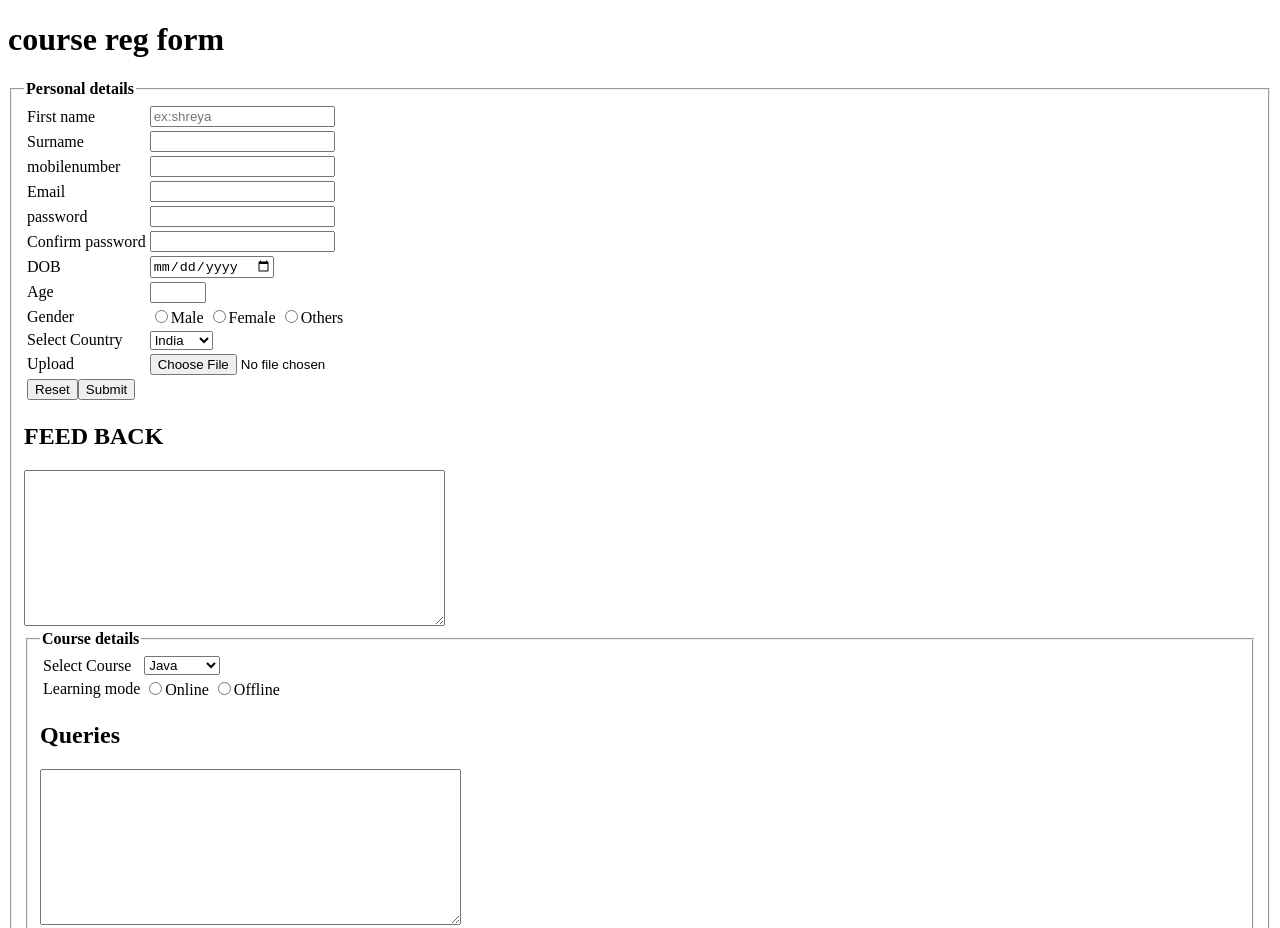
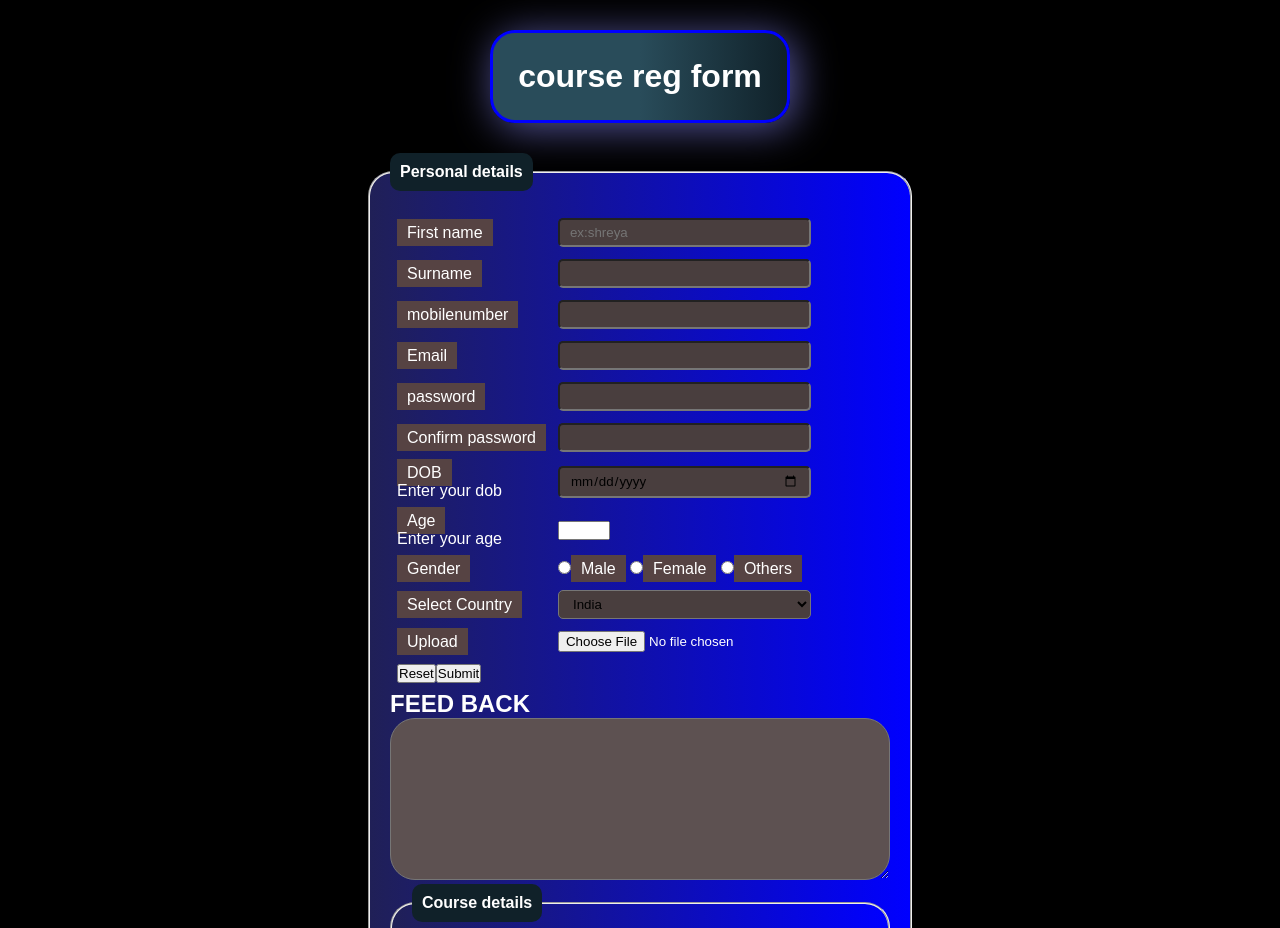
Before and after one commit to Shreya-ms08/FINAL_HTML1, a plain HTML site: page project5.html in a window 1280 px wide. Shown: the top 928 px of the page. Drawn offline with Linux system fonts and the light colour scheme.

Commit message:
TEXT CHANGED

```diff
--- /dev/null
+++ b/project5.css
@@ -0,0 +1,99 @@
+*{
+    margin: 0;
+    padding: 0;
+    box-sizing: border-box;
+    font-family: sans-serif;
+}
+body{
+    background-color: black;
+    color: white;
+}
+#form1{
+    color: white;
+    text-align: center;
+    background: linear-gradient(to right,#294C5A 50%, #102129);
+    padding: 25px;
+    width: 300px;
+    margin: 30px auto;
+    border: 3px solid blue;
+    border-radius: 25px;
+    box-shadow: 5px 5px 40px rgb(86, 86, 157);
+    transition: all 0.5s ease-in;
+}
+#form1:hover{
+    transform: scale(1.05) translateY(-5px);
+
+
+}
+form{
+    width: 500px;
+    margin: 0px auto;
+
+}
+fieldset{
+    width: 500px;
+    margin: 0px auto;
+    padding: 20px;
+    background: linear-gradient(to right, rgb(32, 32, 87), blue) ;
+    border-radius:25px ;
+
+
+}
+legend{
+    background-color: #102129;
+    padding: 10px;
+    border-radius: 10px;
+}
+td{
+    padding: 5px;
+}
+input[type="text"],input[type="tel"],input[type="email"],input[type="password"],input[type="date"],select{
+    padding: 5px 10px;
+    width: 100% ;
+    background-color: rgb(73, 62, 62);
+    border-radius: 5px;
+}
+label{
+    padding: 5px 10px;
+    width: 100% ;
+    background-color: rgb(86, 67, 67);
+
+}
+textarea{
+    padding: 5px 10px;
+    width: 100% ;
+    background-color: rgb(93, 81, 81);
+    border-radius: 25px;
+
+
+}
+.tooltip{
+    background-color: rgb(107, 68, 203);
+    padding: 10px;
+    border-radius: 10px;
+    margin-top: 7px;
+    border: 2px double;
+    font-size: 10px;
+    display: none;
+
+}
+input:focus+ .tooltip{
+    display: block;
+
+}
+inpu[type="radio"]:checked+label{
+    color: aqua;
+    font-size: 20px;
+}
+.correct, .wrong{
+    height: 40px;
+    width: 40px;
+    margin-top: 10px;
+    display: none;
+}
+input[type="email"]:valid:focus ~ .correct{
+    display: inline;
+}
+input[type="email"]:invalid:focus~ .wrong{
+    display: inline;
+}
--- a/project5.html
+++ b/project5.html
@@ -4,32 +4,35 @@
     <meta charset="UTF-8">
     <meta name="viewport" content="width=device-width, initial-scale=1.0">
     <title>Course registration form</title>
+    <link rel="stylesheet" href="./project5.css">
 </head>
 <body>
-    <h1>course reg form</h1>
+    <h1 id="form1">course reg form</h1>
     <fieldset> <legend><strong>Personal details</strong>
     </legend>
     <form action="./server.html" autocomplete="on" method="post">
         <table>
             <tr>
                 <td><label for="fname">First name</label></td>
-                <td><input type="text"placeholder="ex:shreya" required><br></td>
+                <td><input type="text"placeholder="ex:shreya" required> <p class="tooltip">Enter your name</p></td>
             </tr>
             <tr>
-                <td><label for="sname">Surname</label></td>
+                <td><label for="sname">Surname</label><p class="tooltip">Enter your surname</p></td>
             <td><input type="text"><br></td>
         </tr>
             <tr>
-                <td><label for="mobnum">mobilenumber</label></td>
+                <td><label for="mobnum">mobilenumber</label><p class="tooltip">Enter your mobilenumber</p></td>
             <td><input type="tel"><br></td>
         </tr>
             <tr>
-                <td><label for="Email">Email</label></td>
+                <td><label for="Email">Email</label><p class="tooltip">Enter your email</p>
+                    <img class="correct" src="https://cdn-icons-png.flaticon.com/128/5610/5610944.png" alt="">
+                    <img class="wrong" src="https://cdn-icons-png.flaticon.com/128/3443/3443382.png" alt=""></td>
             <td><input type="email"><br></td>
 
         </tr>
             <tr>
-                <td><label for="password">password</label></td>
+                <td><label for="password">password</label><p class="tooltip">Enter your password</p></td>
             <td><input type="password"><br></td>
         </tr>
             <tr>
@@ -37,11 +40,11 @@
             <td><input type="password"><br></td>
         </tr>
             <tr>
-                <td><label for="dob">DOB</label></td>
+                <td><label for="dob">DOB</label><p class="tool">Enter your dob</p></td>
             <td><input type="date"><br></td>
         </tr>
             <tr>
-                <td><label for="age">Age</label></td>
+                <td><label for="age">Age</label><p class="tip">Enter your age</p></td>
             <td><input type="number"min="18" max="65"></td>
         </tr>
             <tr>
```
